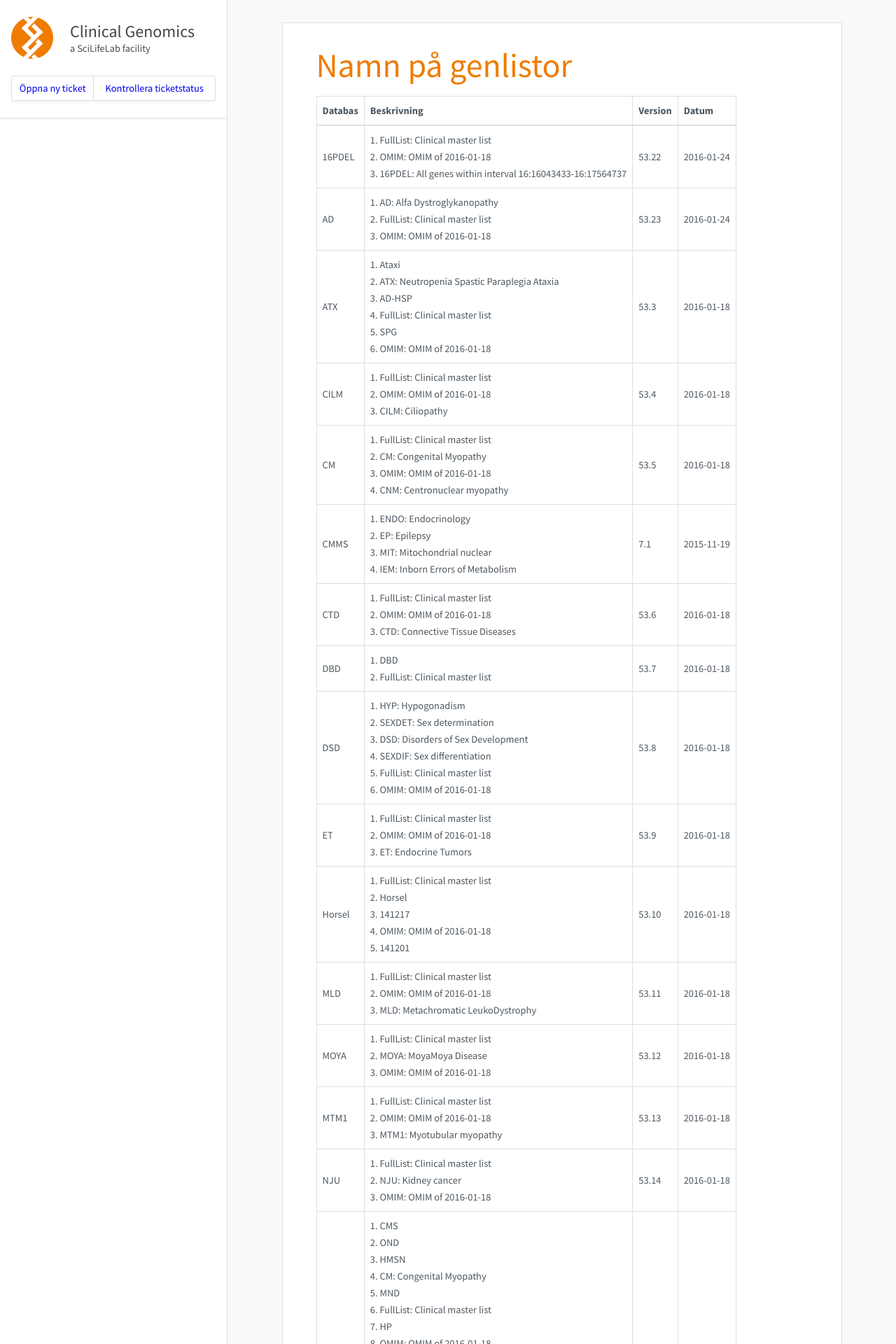
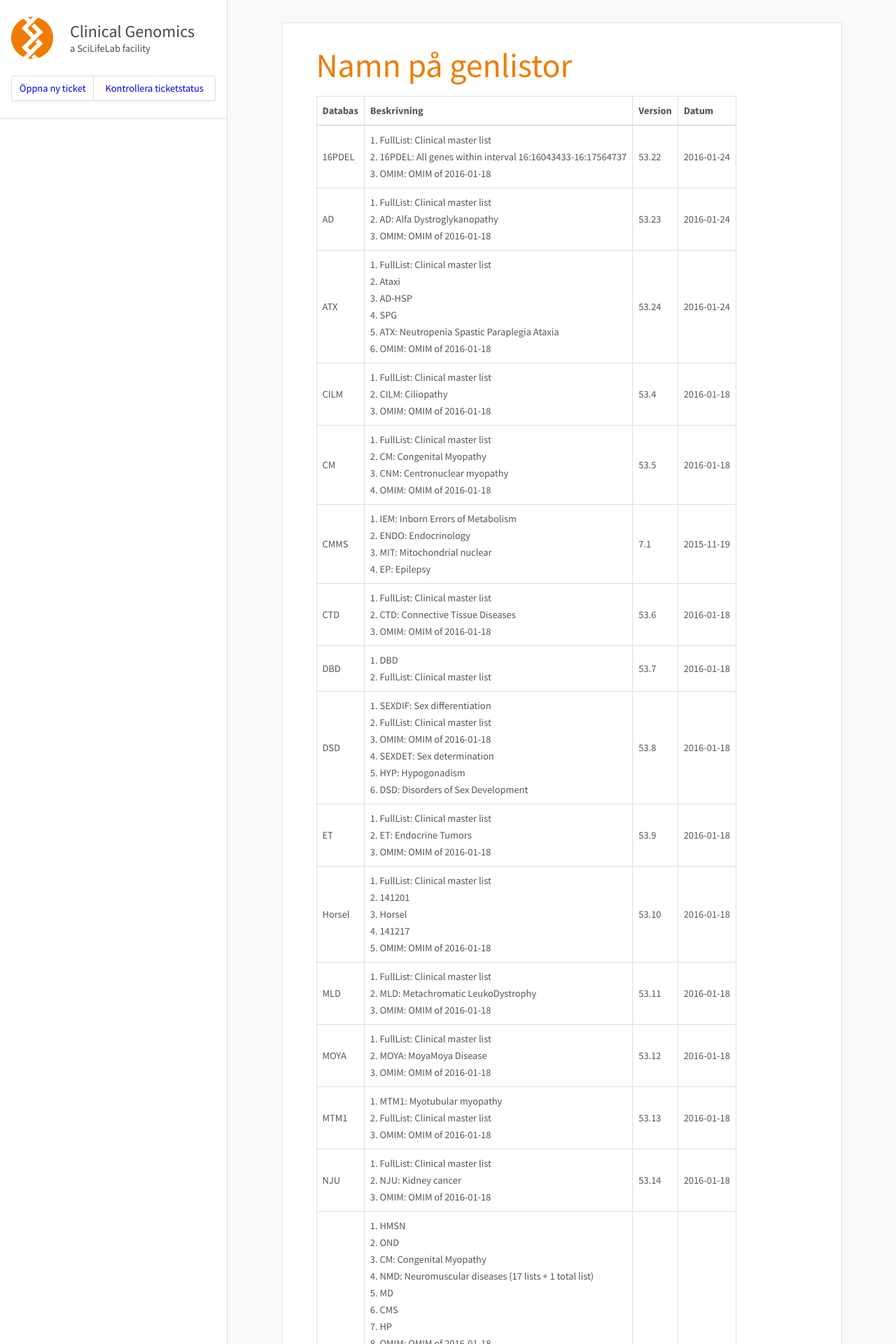
Before and after one commit to Clinical-Genomics/clinical-genomics.github.io, a Jekyll site: the page built from _pages/namnpagenlistor.md, in a window 1280 px wide. Shown: the top 1920 px of the page at 70% size. Built offline with Jekyll 4.4.1, drawn with Linux system fonts in a browser that asks for light colours; nearby versions of some CDN libraries; some of the changed text lies outside the part shown.

Commit message:
Update to cust002-ATX.txt

```diff
--- a/_pages/namnpagenlistor.md
+++ b/_pages/namnpagenlistor.md
@@ -8,27 +8,27 @@ title: Namn på genlistor
 
 |Databas|Beskrivning|Version|Datum|
 |---|---|---|---|
-|16PDEL|1. FullList: Clinical master list<br />2. OMIM: OMIM of 2016-01-18<br />3. 16PDEL: All genes within interval 16:16043433-16:17564737<br />|53.22|2016-01-24|
-|AD|1. AD: Alfa Dystroglykanopathy<br />2. FullList: Clinical master list<br />3. OMIM: OMIM of 2016-01-18<br />|53.23|2016-01-24|
-|ATX|1. Ataxi<br />2. ATX: Neutropenia Spastic Paraplegia Ataxia<br />3. AD-HSP<br />4. FullList: Clinical master list<br />5. SPG<br />6. OMIM: OMIM of 2016-01-18<br />|53.3|2016-01-18|
-|CILM|1. FullList: Clinical master list<br />2. OMIM: OMIM of 2016-01-18<br />3. CILM: Ciliopathy<br />|53.4|2016-01-18|
-|CM|1. FullList: Clinical master list<br />2. CM: Congenital Myopathy<br />3. OMIM: OMIM of 2016-01-18<br />4. CNM: Centronuclear myopathy<br />|53.5|2016-01-18|
-|CMMS|1. ENDO: Endocrinology<br />2. EP: Epilepsy<br />3. MIT: Mitochondrial nuclear<br />4. IEM: Inborn Errors of Metabolism<br />|7.1|2015-11-19|
-|CTD|1. FullList: Clinical master list<br />2. OMIM: OMIM of 2016-01-18<br />3. CTD: Connective Tissue Diseases<br />|53.6|2016-01-18|
+|16PDEL|1. FullList: Clinical master list<br />2. 16PDEL: All genes within interval 16:16043433-16:17564737<br />3. OMIM: OMIM of 2016-01-18<br />|53.22|2016-01-24|
+|AD|1. FullList: Clinical master list<br />2. AD: Alfa Dystroglykanopathy<br />3. OMIM: OMIM of 2016-01-18<br />|53.23|2016-01-24|
+|ATX|1. FullList: Clinical master list<br />2. Ataxi<br />3. AD-HSP<br />4. SPG<br />5. ATX: Neutropenia Spastic Paraplegia Ataxia<br />6. OMIM: OMIM of 2016-01-18<br />|53.24|2016-01-24|
+|CILM|1. FullList: Clinical master list<br />2. CILM: Ciliopathy<br />3. OMIM: OMIM of 2016-01-18<br />|53.4|2016-01-18|
+|CM|1. FullList: Clinical master list<br />2. CM: Congenital Myopathy<br />3. CNM: Centronuclear myopathy<br />4. OMIM: OMIM of 2016-01-18<br />|53.5|2016-01-18|
+|CMMS|1. IEM: Inborn Errors of Metabolism<br />2. ENDO: Endocrinology<br />3. MIT: Mitochondrial nuclear<br />4. EP: Epilepsy<br />|7.1|2015-11-19|
+|CTD|1. FullList: Clinical master list<br />2. CTD: Connective Tissue Diseases<br />3. OMIM: OMIM of 2016-01-18<br />|53.6|2016-01-18|
 |DBD|1. DBD<br />2. FullList: Clinical master list<br />|53.7|2016-01-18|
-|DSD|1. HYP: Hypogonadism<br />2. SEXDET: Sex determination<br />3. DSD: Disorders of Sex Development<br />4. SEXDIF: Sex differentiation<br />5. FullList: Clinical master list<br />6. OMIM: OMIM of 2016-01-18<br />|53.8|2016-01-18|
-|ET|1. FullList: Clinical master list<br />2. OMIM: OMIM of 2016-01-18<br />3. ET: Endocrine Tumors<br />|53.9|2016-01-18|
-|Horsel|1. FullList: Clinical master list<br />2. Horsel<br />3. 141217<br />4. OMIM: OMIM of 2016-01-18<br />5. 141201<br />|53.10|2016-01-18|
-|MLD|1. FullList: Clinical master list<br />2. OMIM: OMIM of 2016-01-18<br />3. MLD: Metachromatic LeukoDystrophy<br />|53.11|2016-01-18|
+|DSD|1. SEXDIF: Sex differentiation<br />2. FullList: Clinical master list<br />3. OMIM: OMIM of 2016-01-18<br />4. SEXDET: Sex determination<br />5. HYP: Hypogonadism<br />6. DSD: Disorders of Sex Development<br />|53.8|2016-01-18|
+|ET|1. FullList: Clinical master list<br />2. ET: Endocrine Tumors<br />3. OMIM: OMIM of 2016-01-18<br />|53.9|2016-01-18|
+|Horsel|1. FullList: Clinical master list<br />2. 141201<br />3. Horsel<br />4. 141217<br />5. OMIM: OMIM of 2016-01-18<br />|53.10|2016-01-18|
+|MLD|1. FullList: Clinical master list<br />2. MLD: Metachromatic LeukoDystrophy<br />3. OMIM: OMIM of 2016-01-18<br />|53.11|2016-01-18|
 |MOYA|1. FullList: Clinical master list<br />2. MOYA: MoyaMoya Disease<br />3. OMIM: OMIM of 2016-01-18<br />|53.12|2016-01-18|
-|MTM1|1. FullList: Clinical master list<br />2. OMIM: OMIM of 2016-01-18<br />3. MTM1: Myotubular myopathy<br />|53.13|2016-01-18|
+|MTM1|1. MTM1: Myotubular myopathy<br />2. FullList: Clinical master list<br />3. OMIM: OMIM of 2016-01-18<br />|53.13|2016-01-18|
 |NJU|1. FullList: Clinical master list<br />2. NJU: Kidney cancer<br />3. OMIM: OMIM of 2016-01-18<br />|53.14|2016-01-18|
-|NMD|1. CMS<br />2. OND<br />3. HMSN<br />4. CM: Congenital Myopathy<br />5. MND<br />6. FullList: Clinical master list<br />7. HP<br />8. OMIM: OMIM of 2016-01-18<br />9. MD<br />10. OM<br />11. IC<br />12. CMD<br />13. HA<br />14. NM<br />15. MS<br />16. HCM<br />17. MM<br />18. NMD: Neuromuscular diseases (17 lists + 1 total list)<br />19. ACM<br />20. CRD<br />21. DM<br />|53.15|2016-01-18|
+|NMD|1. HMSN<br />2. OND<br />3. CM: Congenital Myopathy<br />4. NMD: Neuromuscular diseases (17 lists + 1 total list)<br />5. MD<br />6. CMS<br />7. HP<br />8. OMIM: OMIM of 2016-01-18<br />9. MND<br />10. ACM<br />11. CMD<br />12. FullList: Clinical master list<br />13. MS<br />14. CRD<br />15. HA<br />16. MM<br />17. NM<br />18. DM<br />19. HCM<br />20. OM<br />21. IC<br />|53.15|2016-01-18|
 |OMIM|1. FullList: Clinical master list<br />2. OMIM: OMIM of 2016-01-18<br />|53.16|2016-01-18|
-|ORO|1. FullList: Clinical master list<br />2. OMIM: OMIM of 2016-01-18<br />3. ORO: Oro-facial-digital syndrome<br />|53.17|2016-01-18|
-|PAF1|1. FullList: Clinical master list<br />2. OMIM: OMIM of 2016-01-18<br />3. PAF1: RNA polymerase II-associated factor<br />|53.18|2016-01-18|
-|PID|1. PID: Primary Immune Deficiency<br />2. FullList: Clinical master list<br />3. PIDCAD: PID Candidates<br />|7.2|2015-10-21|
-|SCN|1. SCN: Neutropenia<br />2. FullList: Clinical master list<br />3. OMIM: OMIM of 2016-01-18<br />|53.19|2016-01-18|
-|SHANK1|1. FullList: Clinical master list<br />2. OMIM: OMIM of 2016-01-18<br />3. SHANK1: SH3 and multiple ankyrin repeat domains 1<br />|53.20|2016-01-18|
+|ORO|1. FullList: Clinical master list<br />2. ORO: Oro-facial-digital syndrome<br />3. OMIM: OMIM of 2016-01-18<br />|53.17|2016-01-18|
+|PAF1|1. FullList: Clinical master list<br />2. PAF1: RNA polymerase II-associated factor<br />3. OMIM: OMIM of 2016-01-18<br />|53.18|2016-01-18|
+|PID|1. FullList: Clinical master list<br />2. PID: Primary Immune Deficiency<br />3. PIDCAD: PID Candidates<br />|7.2|2015-10-21|
+|SCN|1. FullList: Clinical master list<br />2. SCN: Neutropenia<br />3. OMIM: OMIM of 2016-01-18<br />|53.19|2016-01-18|
+|SHANK1|1. FullList: Clinical master list<br />2. SHANK1: SH3 and multiple ankyrin repeat domains 1<br />3. OMIM: OMIM of 2016-01-18<br />|53.20|2016-01-18|
 |SKD|1. FullList: Clinical master list<br />2. SKD: Skeletal dysplasia<br />3. OMIM: OMIM of 2016-01-18<br />|53.21|2016-01-18|
 |mtDNA|Mitochondrial DNA|8.0|2015-11-30|
```
